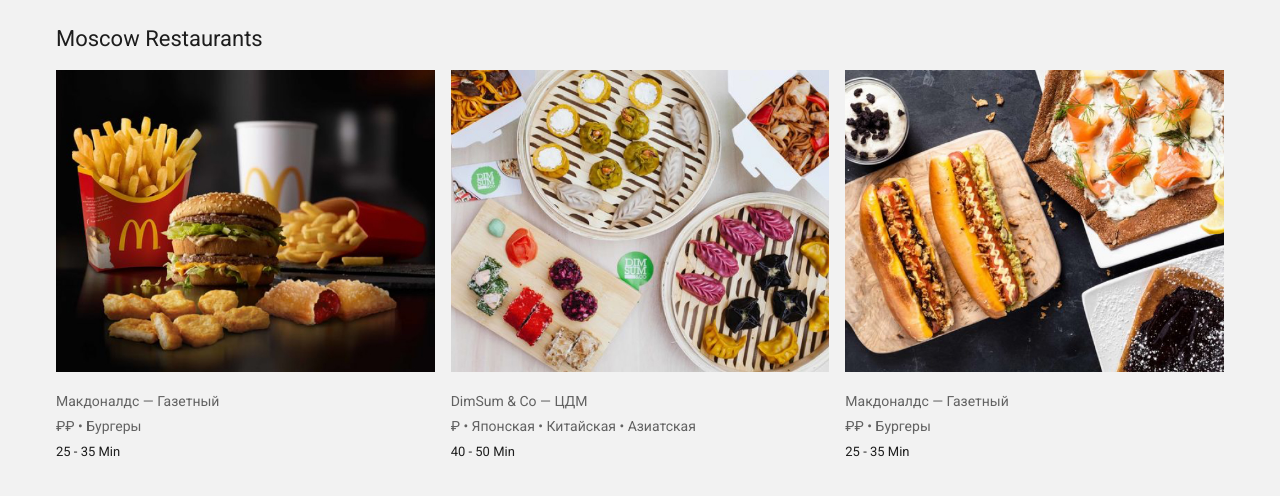
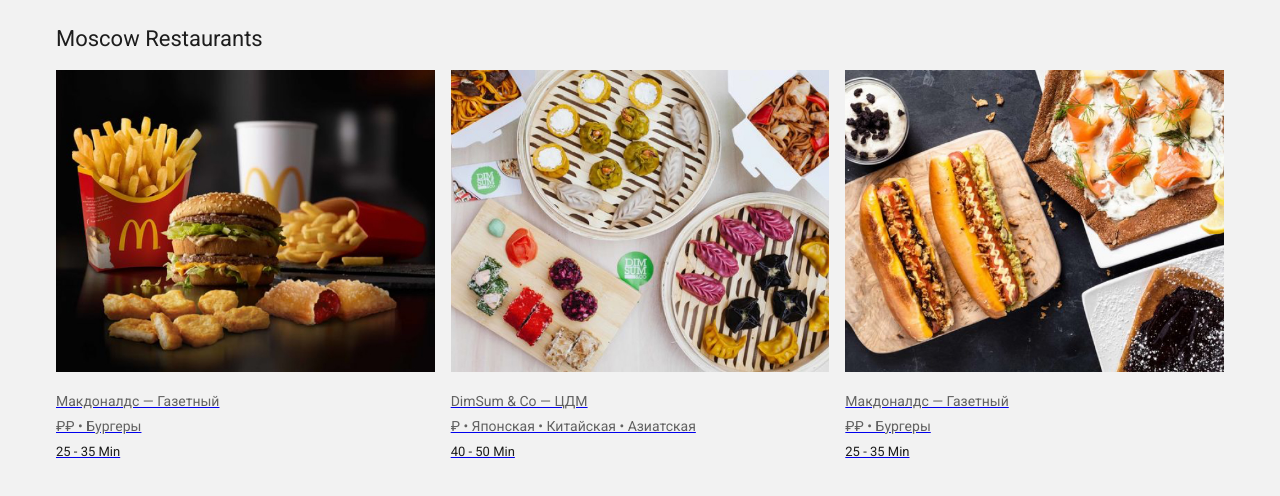
Before and after one commit to IliaSidash/ubereats-demo, a React (Create React App) app: page / in a window 1280 px wide. Shown: the part 197-693 px from the top of the page. Built offline with nearby package versions, Linux system fonts and the light colour scheme.

Commit message:
fix: linebreaks

```diff
--- a/src/Stores/Form/index.js
+++ b/src/Stores/Form/index.js
@@ -1,6 +1,5 @@
 import React from 'react';
 import styled from 'styled-components';
-import { Grid, Row, Col } from 'react-flexbox-grid';
 
 import location from './location.svg';
 
--- a/src/Stores/Restaurant/index.js
+++ b/src/Stores/Restaurant/index.js
@@ -1,7 +1,7 @@
 import React from 'react';
 import styled from 'styled-components';
 import { Grid, Row, Col } from 'react-flexbox-grid';
-
+import { Link } from 'react-router-dom';
 import data from './data';
 
 const Title = styled.h1`
@@ -43,17 +43,19 @@
   margin: 0;
 `;
 
-export default props => (
+export default () => (
   <Grid>
     <Title>Moscow Restaurants</Title>
     <Row>
       {data.map(restaurant => (
         <Col xs={12} md={6} lg={4} key={restaurant.id}>
           <Restaurant>
-            <Img src={restaurant.src} alt={restaurant.alt} />
-            <Name>{restaurant.name}</Name>
-            <Desc>{restaurant.desc}</Desc>
-            <Time>{restaurant.time}</Time>
+            <Link href="./" to={`restaurant/${restaurant.id}`}>
+              <Img src={restaurant.src} alt={restaurant.alt} />
+              <Name>{restaurant.name}</Name>
+              <Desc>{restaurant.desc}</Desc>
+              <Time>{restaurant.time}</Time>
+            </Link>
           </Restaurant>
         </Col>
       ))}
--- a/src/Stores/index.js
+++ b/src/Stores/index.js
@@ -2,7 +2,6 @@
 
 import Header from './Header/';
 import Search from './Search';
-import Form from './Form';
 import Restaurant from './Restaurant';
 import Footer from './Footer/';
 import ArrowUp from '../ui/ArrowUp/';
```
